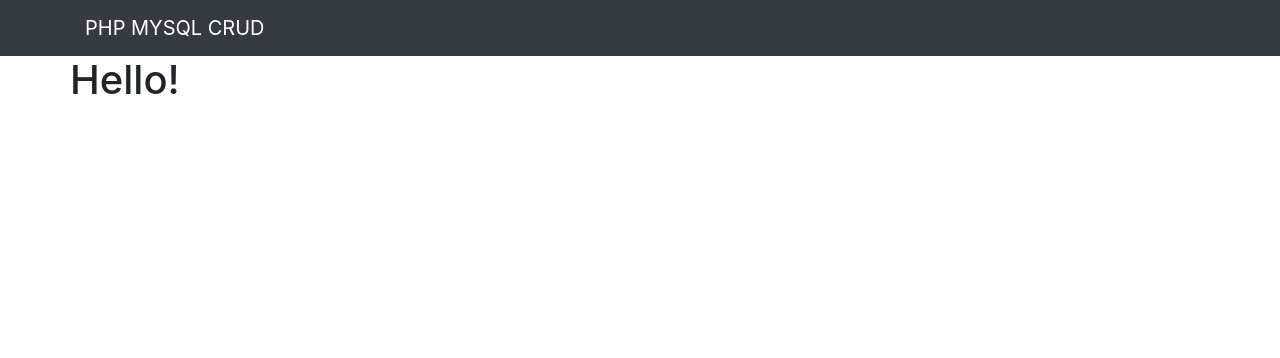
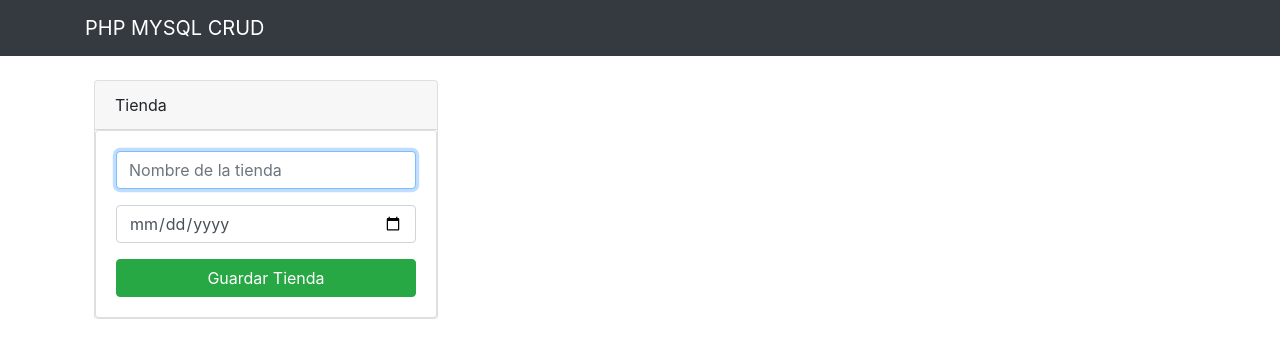
Before and after one commit to klich1984/CRUD-PHP_TREDA, a PHP site: page / in a window 1280 px wide. Shown: the top 358 px of the page. Run offline with PHP 8.4, Linux system fonts and the light colour scheme.

Commit message:
Agregado de conexion DB y guardado de tiendas en la db

```diff
--- a/database/db.php
+++ b/database/db.php
@@ -0,0 +1,17 @@
+<?php
+/* creamos sesion para guardar en este caso los mensajes */
+session_start();
+
+/* Conexion base de datos */
+$conn = mysqli_connect(
+	'localhost',
+	'root',
+	'',
+	'treda-solutions'
+);
+
+// if (isset($conn)) {
+// 	echo 'Database conectada';
+// }
+
+?>
--- a/index.php
+++ b/index.php
@@ -1,10 +1,44 @@
+<?php include('./database/db.php') ?>
+
 <?php include('./includes/header.php') ?>
 
 
-	<div class="container">
-		<div class="row">
-			<h1>Hello!</h1>
+<div class="container p-4">
+	<div class="row">
+		<div class="col-md-4">
+			<!-- Alertas -->
+			<?php if(isset($_SESSION['message'])) { ?>
+				<div class="alert alert-<?= $_SESSION['message_type'] ?> alert-dismissible fade show" role="alert">
+					<?= $_SESSION['message'] ?>
+					<button type="button" class="close" data-dismiss="alert" aria-label="Close">
+						<span aria-hidden="true">&times;</span>
+					</button>
+				</div>
+				<!-- Limpiar los datos que tenemos en $_SESSION para ocultar la alerta cuando la cierren -->
+			<?php session_unset(); }; ?>
+
+			<!-- Tienda -->
+			<div class="card">
+				<div class="card-header">
+					Tienda
+				</div>
+				<div class="card card-body">
+					<!-- Formulario, se enviara al archivo save_task.php por el action -->
+					<form action="save.php" method="POST">
+						<div class="form-group">
+							<input type="text" name="title" class="form-control" placeholder="Nombre de la tienda" autofocus>
+						</div>
+						<div class="form-group">
+							<input type="date" name="date" class="form-control" placeholder="Fecha de Apertura YYYY-mm-dd">
+						</div>
+						<!-- Input para procesar el formulario -->
+						<input type="submit" class="btn btn-success btn-block" name="save_shop" value="Guardar Tienda">
+					</form>
+				</div>
+			</div>
 		</div>
 	</div>
+</div>
 
-	<?php include('./includes/footer.php') ?>
+
+<?php include('./includes/footer.php') ?>
```
Also changed, not shown: save.php (+27 -0 lines).
